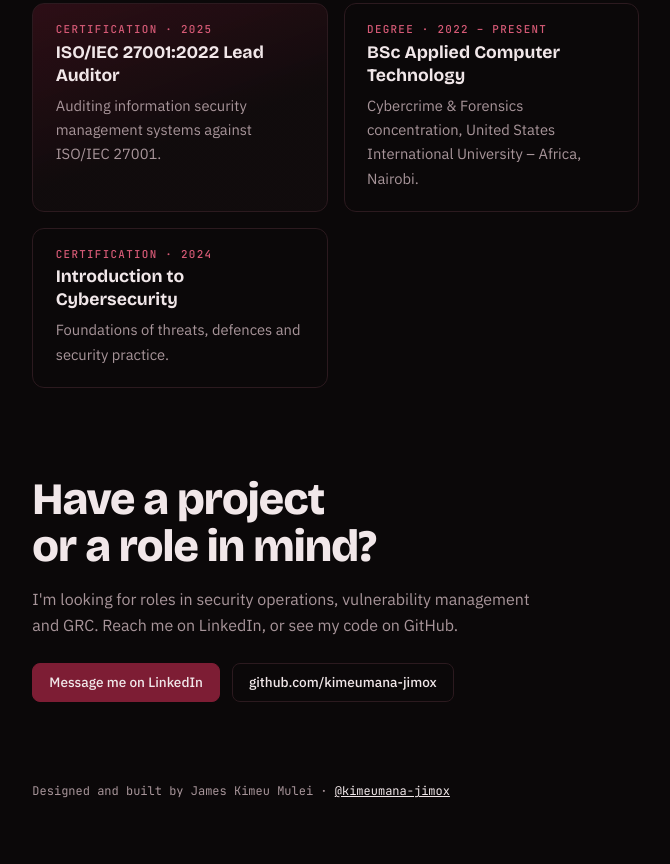
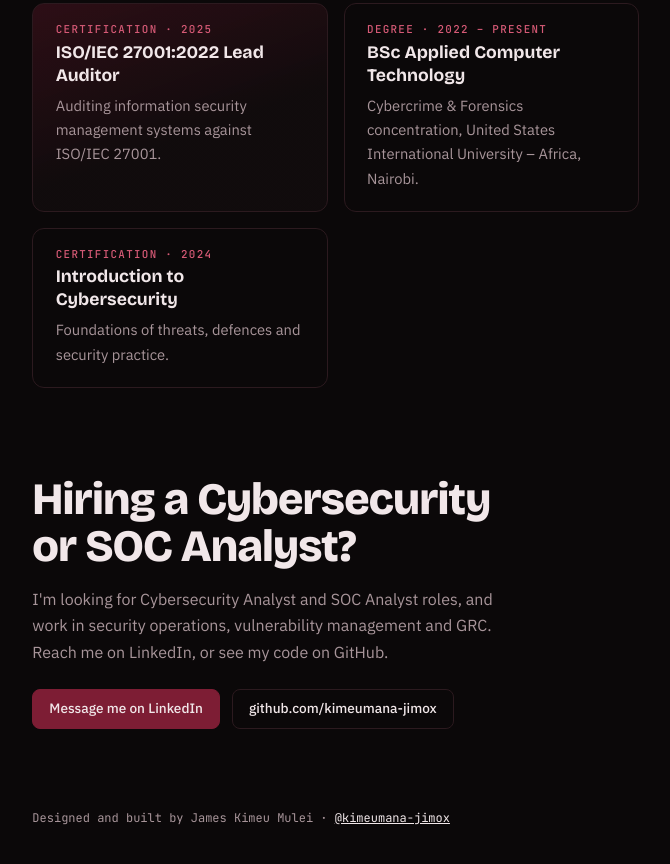
Before and after one commit to kimeumana-jimox/portfolio-website, a plain HTML site: page index.html in a window 1280 px wide. Shown: the part 3416-4280 px from the top of the page, without its empty margins (561-1231 px from the left). Drawn offline with nearby package versions, Linux system fonts and the light colour scheme.

Commit message:
Name Cybersecurity Analyst and SOC Analyst as target roles

```diff
--- a/index.html
+++ b/index.html
@@ -392,8 +392,8 @@ footer a { color: var(--fg); }
 
     <section id="contact" class="contact" aria-label="Contact">
       <p class="eyebrow">Contact</p>
-      <h2>Have a project or a role in mind?</h2>
-      <p>I'm looking for roles in security operations, vulnerability management and GRC. Reach me on LinkedIn, or see my code on GitHub.</p>
+      <h2>Hiring a Cybersecurity or SOC Analyst?</h2>
+      <p>I'm looking for Cybersecurity Analyst and SOC Analyst roles, and work in security operations, vulnerability management and GRC. Reach me on LinkedIn, or see my code on GitHub.</p>
       <div class="links" style="margin-top:0">
         <a class="btn solid" href="https://www.linkedin.com/in/james-kimeu-5a3286246" target="_blank" rel="noopener">Message me on LinkedIn</a>
         <a class="btn" href="https://github.com/kimeumana-jimox" target="_blank" rel="noopener">github.com/kimeumana-jimox</a>
```
